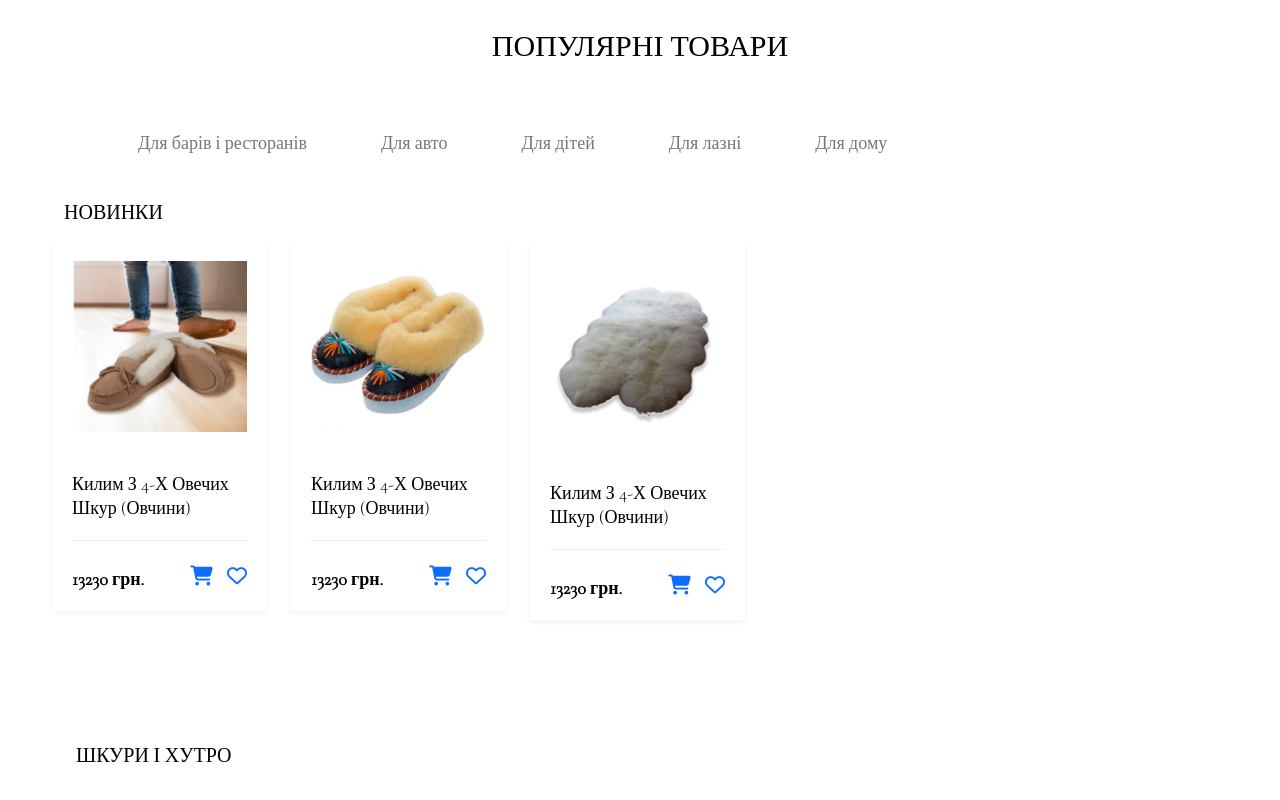
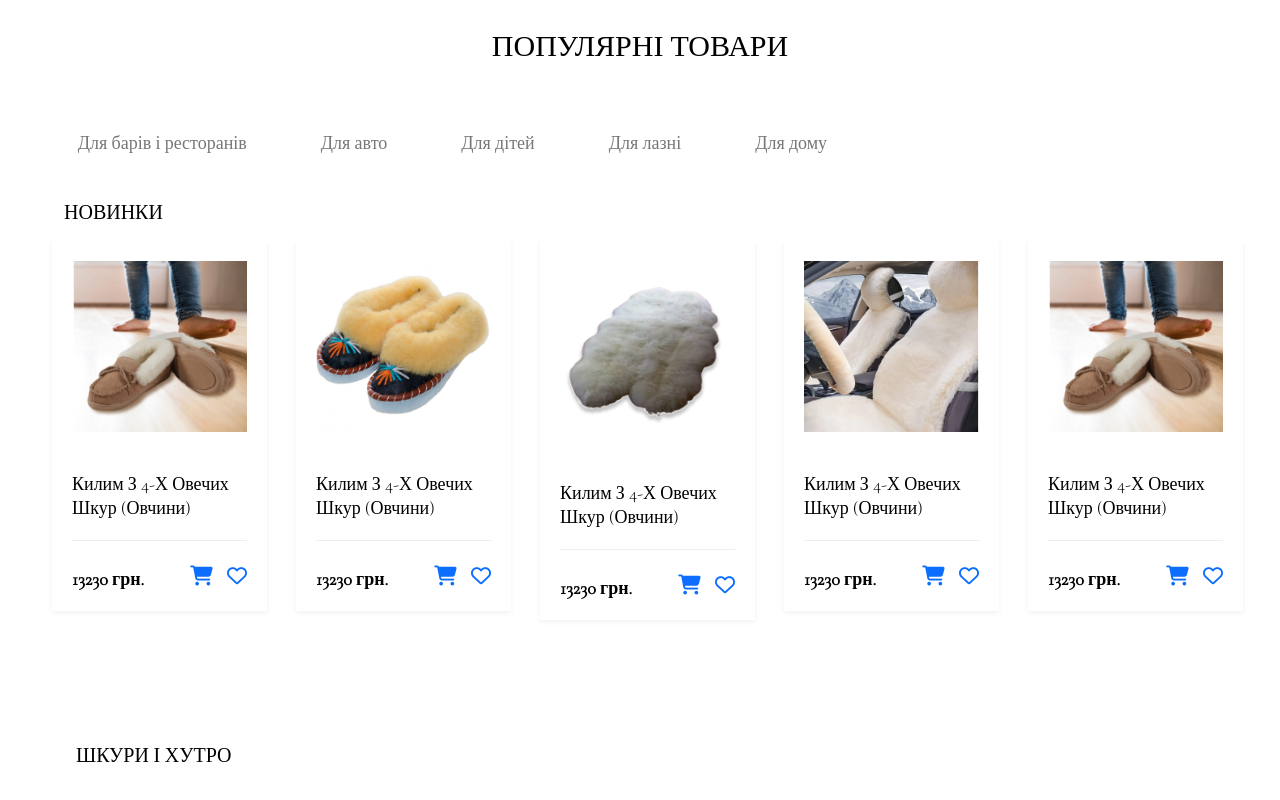
Before and after one commit to Fdfd3434/cite-ovechka, a plain HTML site: page index.html in a window 1280 px wide. Shown: the part 750-1550 px from the top of the page. Drawn offline with nearby package versions, Linux system fonts and the light colour scheme.

Commit message:
repeared main content

```diff
--- a/index.html
+++ b/index.html
@@ -179,8 +179,8 @@
 
           <section class="main-content">
             <div id="main-content-mr" class="conteiner">
-              <div class="row">
-                <div class="col-lg-4 .col-sm-6 mb-3">
+              <div class="row row-cols-5">
+                <div class="col mb-3">
                   <div class="product-card">
                     <div class="product-thumb">
                        <a href="#"><img src="img/main_1.png" alt=""></a>
@@ -200,7 +200,7 @@
                     </div>
                   </div>
                 </div>
-                <div class="col-lg-4 .col-sm-6 mb-3">
+                <div class="col mb-3">
                   <div class="product-card">
                     <div class="product-thumb">
                        <a href="#"><img src="img/main_2.png" alt=""></a>
@@ -220,10 +220,50 @@
                     </div>
                   </div>
                 </div>
-                <div class="col-lg-4 .col-sm-6 mb-3">
+                <div class="col mb-3">
                   <div class="product-card">
                     <div class="product-thumb">
                        <a href="#"><img src="img/main_3.png" alt=""></a>
+                    </div>
+                    <div class="product-details">
+                      <h4><a href="#">Килим з 4-х овечих шкур (овчини)</a></h4>
+                      <div class="product-bottom-details d-flex justify-content-between">
+                        <div class="product-price">
+                           <small>13230 грн.</small>
+
+                        </div>
+                        <div class="product-links">
+                          <a href="#"><i class="fa-solid fa-cart-shopping"></i></a>
+                          <a href="#"><i class="fa-regular fa-heart"></i></a>
+                        </div>
+                     </div>
+                    </div>
+                  </div>
+                </div>
+                <div class="col mb-3">
+                  <div class="product-card">
+                    <div class="product-thumb">
+                       <a href="#"><img src="img/main_4.png" alt=""></a>
+                    </div>
+                    <div class="product-details">
+                      <h4><a href="#">Килим з 4-х овечих шкур (овчини)</a></h4>
+                      <div class="product-bottom-details d-flex justify-content-between">
+                        <div class="product-price">
+                           <small>13230 грн.</small>
+
+                        </div>
+                        <div class="product-links">
+                          <a href="#"><i class="fa-solid fa-cart-shopping"></i></a>
+                          <a href="#"><i class="fa-regular fa-heart"></i></a>
+                        </div>
+                     </div>
+                    </div>
+                  </div>
+                </div>
+                <div class="col mb-3">
+                  <div class="product-card">
+                    <div class="product-thumb">
+                       <a href="#"><img src="img/main_1.png" alt=""></a>
                     </div>
                     <div class="product-details">
                       <h4><a href="#">Килим з 4-х овечих шкур (овчини)</a></h4>
--- a/style/style.css
+++ b/style/style.css
@@ -185,7 +185,7 @@ body {
 
 #main-nav{
     display: flex;
-    margin-left: 5%;
+    margin-left: 0.3%;
 }
 
 #main-nav a{
@@ -476,11 +476,14 @@ body {
 #main-content-mr{
     display: flex;
     padding-left: 20px;
+    /*justify-content: space-between;*/
+    justify-content: space-evenly;
 }
 .product-card{
     box-shadow: 0 2px 5px rgba(0, 0, 0, 0.06);
     transition: all .3s;
     width: 215px;
+    margin-right: 112px;
 }
 
 
```
